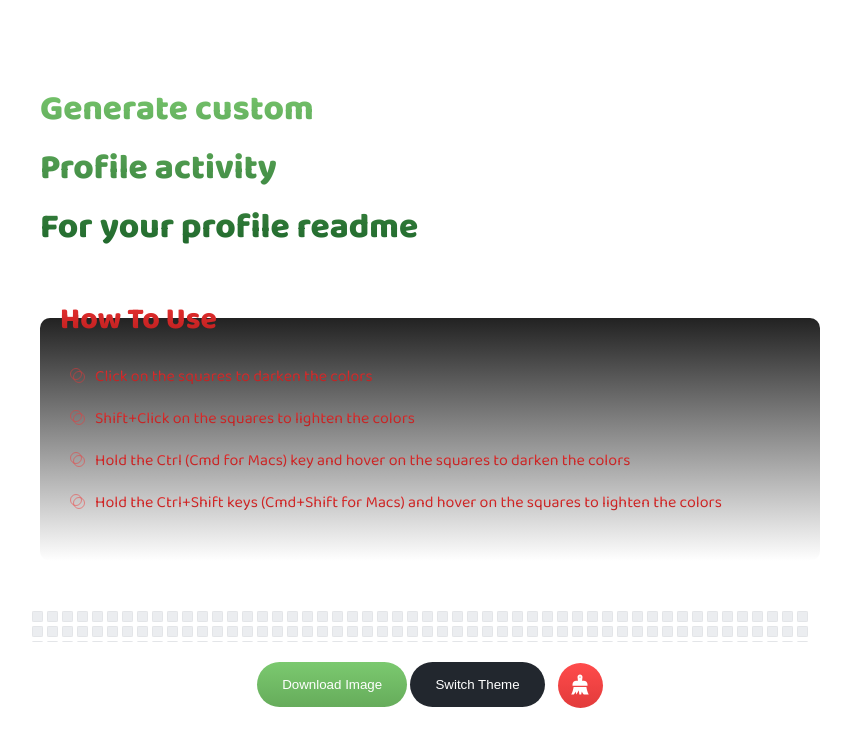
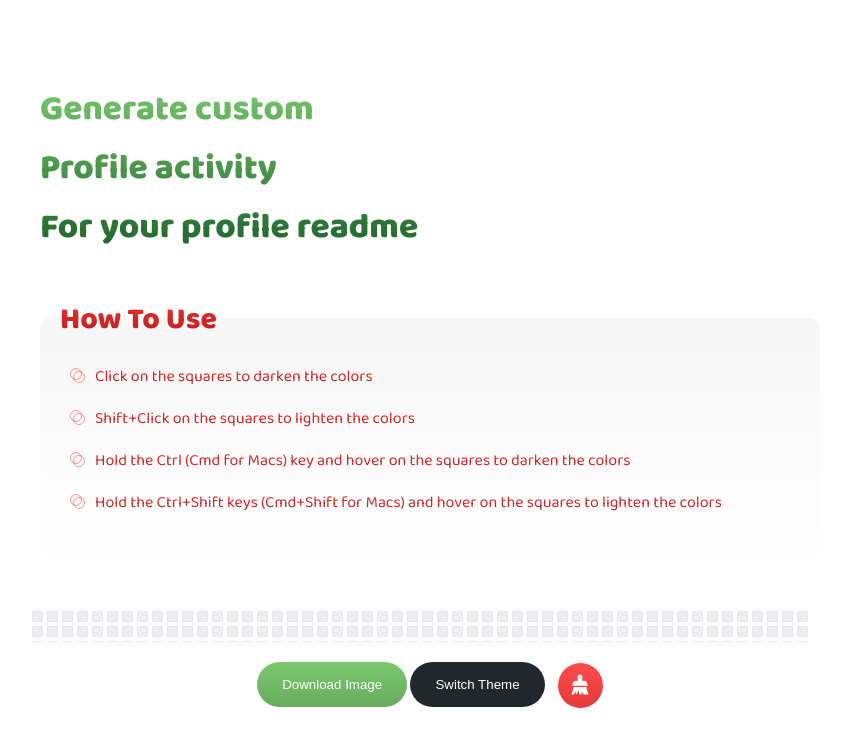
Before and after one commit to omidnikrah/profile-activity-generator, a plain HTML site: page index.html in a window 1280 px wide. Shown: the whole page, without its empty margins (210-1061 px from the left). Drawn offline with Linux system fonts and the light colour scheme.

Commit message:
demo_instruction_update

```diff
--- a/css/app.css
+++ b/css/app.css
@@ -22,7 +22,7 @@ body {
   list-style: none;
   padding: 30px 45px;
   border-radius: 10px;
-  background: linear-gradient(180deg, #222 0%, #2220 100%);
+  background: linear-gradient(180deg, rgba(246,246,246,1) 0%, rgba(246,246,246,0) 100%);
   position: relative;
 }
 
```
